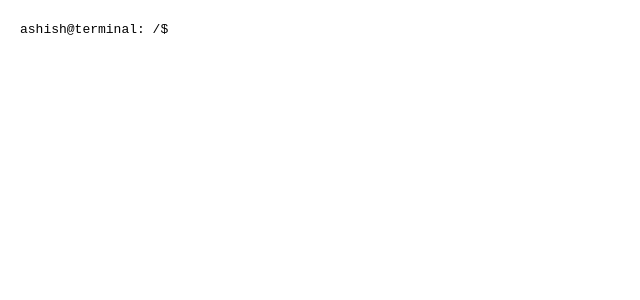
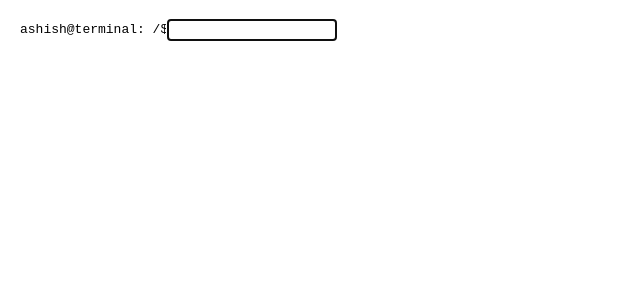
Before and after one commit to Ashish-kumar2020/portfolio, a React app: page / in a window 1280 px wide. Shown: the top 300 px of the page, without its empty margins (0-640 px from the left). Built offline with nearby package versions, Linux system fonts and the light colour scheme; the HTML template or start-up script is replaced by a standard one.

Commit message:
feat(terminal): implement interactive terminal with autocomplete

```diff
--- a/src/components/terminal/Terminal.tsx
+++ b/src/components/terminal/Terminal.tsx
@@ -1,6 +1,7 @@
 import { useTerminal } from "../../hooks/useTerminal";
 import TerminalHistory from "./TerminalHistory";
 import TerminalInput from "./TerminalInput";
+import { useRef, useEffect } from "react";
 
 export default function Terminal() {
   const {
@@ -14,6 +15,17 @@ export default function Terminal() {
     setHistoryIndex,
   } = useTerminal();
 
+  const inputRef = useRef<HTMLInputElement>(null);
+  const bottomRef = useRef<HTMLDivElement>(null);
+
+  useEffect(() => {
+    bottomRef.current?.scrollIntoView({
+      behavior: "smooth",
+    });
+
+    inputRef.current?.focus();
+  }, [history]);
+
   return (
     <div
       style={{
@@ -22,7 +34,6 @@ export default function Terminal() {
       }}
     >
       <TerminalHistory history={history} path={[]} />
-
       <TerminalInput
         path={context.currentPath}
         input={input}
@@ -31,7 +42,10 @@ export default function Terminal() {
         commandHistory={commandHistory}
         historyIndex={historyIndex}
         setHistoryIndex={setHistoryIndex}
+        inputRef={inputRef}
+        context={context}
       />
+      <div ref={bottomRef} />
     </div>
   );
 }
--- a/src/components/terminal/TerminalInput.tsx
+++ b/src/components/terminal/TerminalInput.tsx
@@ -1,4 +1,7 @@
+import type { RefObject } from "react";
 import Prompt from "./Prompt";
+import { autocomplete } from "../../engine/autocomplete";
+import type { TerminalContext } from "../../types/terminal";
 
 interface Props {
   path: string[];
@@ -8,6 +11,8 @@ interface Props {
   commandHistory: string[];
   historyIndex: number;
   setHistoryIndex: React.Dispatch<React.SetStateAction<number>>;
+  inputRef: RefObject<HTMLInputElement | null>;
+  context: TerminalContext;
 }
 
 export default function TerminalInput({
@@ -18,6 +23,8 @@ export default function TerminalInput({
   commandHistory,
   historyIndex,
   setHistoryIndex,
+  context,
+  inputRef,
 }: Props) {
   return (
     <div>
@@ -26,7 +33,21 @@ export default function TerminalInput({
       <input
         value={input}
         onChange={(e) => setInput(e.target.value)}
+        ref={inputRef}
         onKeyDown={(e) => {
+          if (e.key === "Tab") {
+            e.preventDefault();
+            const matches = autocomplete(input, context);
+            if (matches.length === 1) {
+              const words = input.trim().split(/\s+/);
+              if (words.length === 1) {
+                setInput(matches[0]);
+              } else {
+                words[words.length - 1] = matches[0];
+                setInput(words.join(" "));
+              }
+            }
+          }
           if (e.key === "Enter") {
             runCommand();
           }
--- /dev/null
+++ b/src/engine/autocomplete.ts
@@ -0,0 +1,29 @@
+import { registry } from "./registry";
+import { getCurrentDirectory } from "../filesystem/resolver";
+import type { TerminalContext } from "../types/terminal";
+
+export function autocomplete(
+  input: string,
+  context: TerminalContext
+): string[] {
+  const words = input.trim().split(/\s+/);
+
+  if (words.length === 1) {
+    return Object.keys(registry).filter((command) =>
+      command.startsWith(words[0])
+    );
+  }
+
+
+  const currentDir = getCurrentDirectory(context);
+
+  if (!currentDir?.children) {
+    return [];
+  }
+
+  const partial = words[words.length - 1];
+
+  return currentDir.children
+    .map((child) => child.name)
+    .filter((name) => name.startsWith(partial));
+}
```
